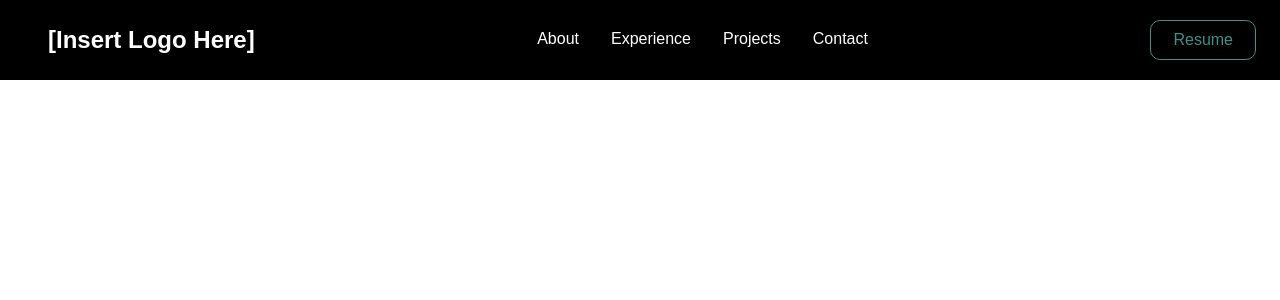
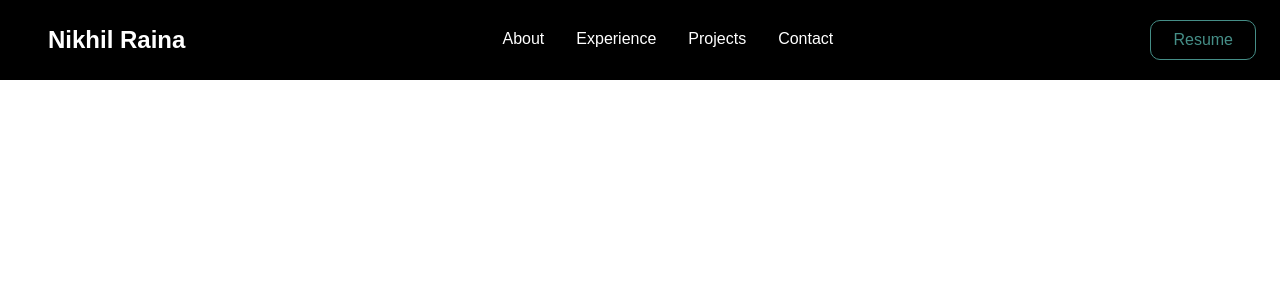
Before and after one commit to nikhil-raina/Personal-Website, a React (Create React App) app: page / in a window 1280 px wide. Shown: the top 300 px of the page. Built offline with nearby package versions, Linux system fonts and the light colour scheme.

Commit message:
Updated the Navbar text and the resume page section

```diff
--- a/src/components/NavBar/index.js
+++ b/src/components/NavBar/index.js
@@ -19,7 +19,7 @@ const Navbar = () => {
     <>
       <Nav>
         <NavBarContainer>
-          <NavLogo to='/'>[Insert Logo Here]</NavLogo>
+          <NavLogo to='/'>Nikhil Raina</NavLogo>
           <MobileIcon>
             <FaBars />
           </MobileIcon>
@@ -40,7 +40,7 @@ const Navbar = () => {
             </NavItem>
           </NavMenu>
           <NavBtn>
-            <NavResumeBtnLink to="resume">Resume</NavResumeBtnLink>
+            <NavResumeBtnLink to="/resume">Resume</NavResumeBtnLink>
           </NavBtn>
         </NavBarContainer>
       </Nav>
```
